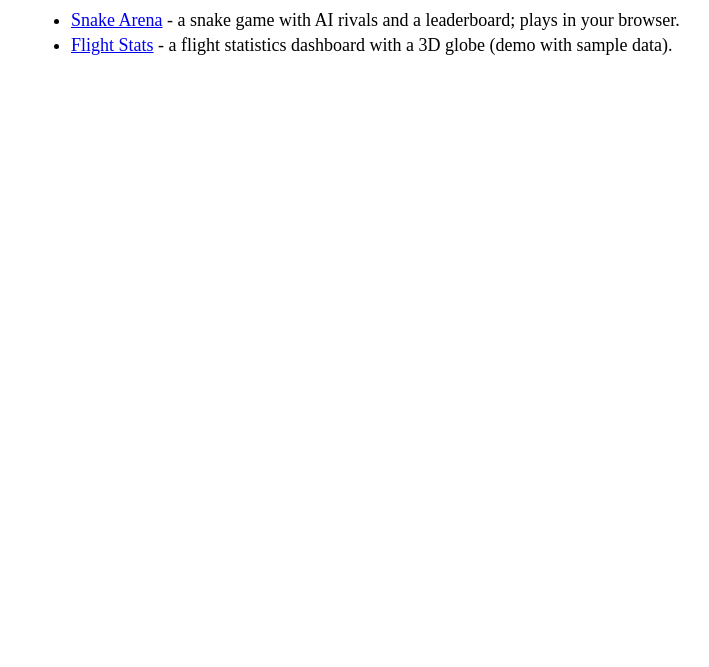
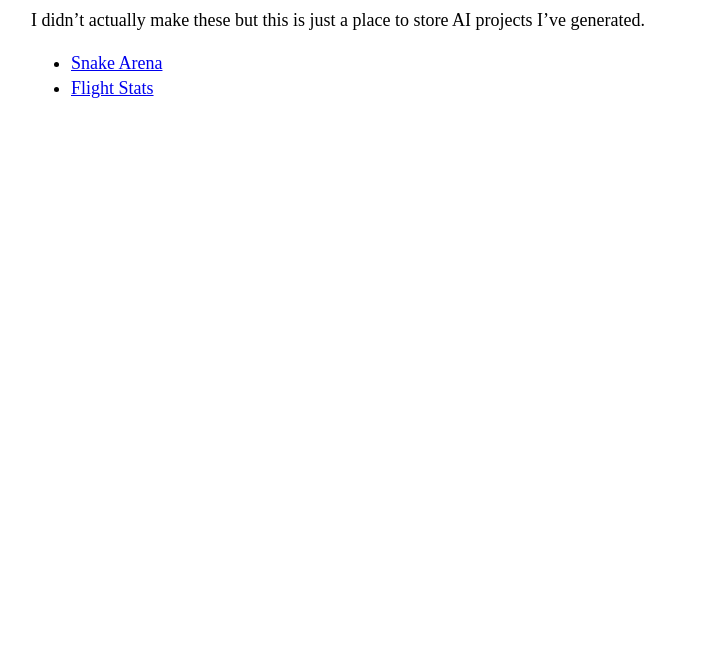
Before and after one commit to mnohrden/mnohrden.github.io, a plain HTML site: page software.html in a window 1280 px wide. Shown: the part 133-800 px from the top of the page, without its empty margins (231-940 px from the left). Drawn offline with Linux system fonts and the light colour scheme.

Commit message:
Software page: note, links only

```diff
--- a/software.html
+++ b/software.html
@@ -11,8 +11,9 @@ h1{font-size:2em;margin:.6em 0 .4em}h2{font-size:1.3em;margin:1.2em 0 .3em}
 <body>
 <nav><details><summary aria-label="Menu">&#9776; Menu</summary><ul><li><a href="/">Home</a></li><li><a href="/about.html">About</a></li><li><a href="/software.html">Software</a></li><li><a href="/resume.html">Resume</a></li></ul></details></nav>
 <h1>Software</h1>
+<p>I didn&rsquo;t actually make these but this is just a place to store AI projects I&rsquo;ve generated.</p>
 <ul>
-<li><a href="/games/snake-arena/">Snake Arena</a> - a snake game with AI rivals and a leaderboard; plays in your browser.</li>
-<li><a href="/flight-stats-demo/">Flight Stats</a> - a flight statistics dashboard with a 3D globe (demo with sample data).</li>
+<li><a href="/games/snake-arena/">Snake Arena</a></li>
+<li><a href="/flight-stats-demo/">Flight Stats</a></li>
 </ul>
 </body></html>
```
